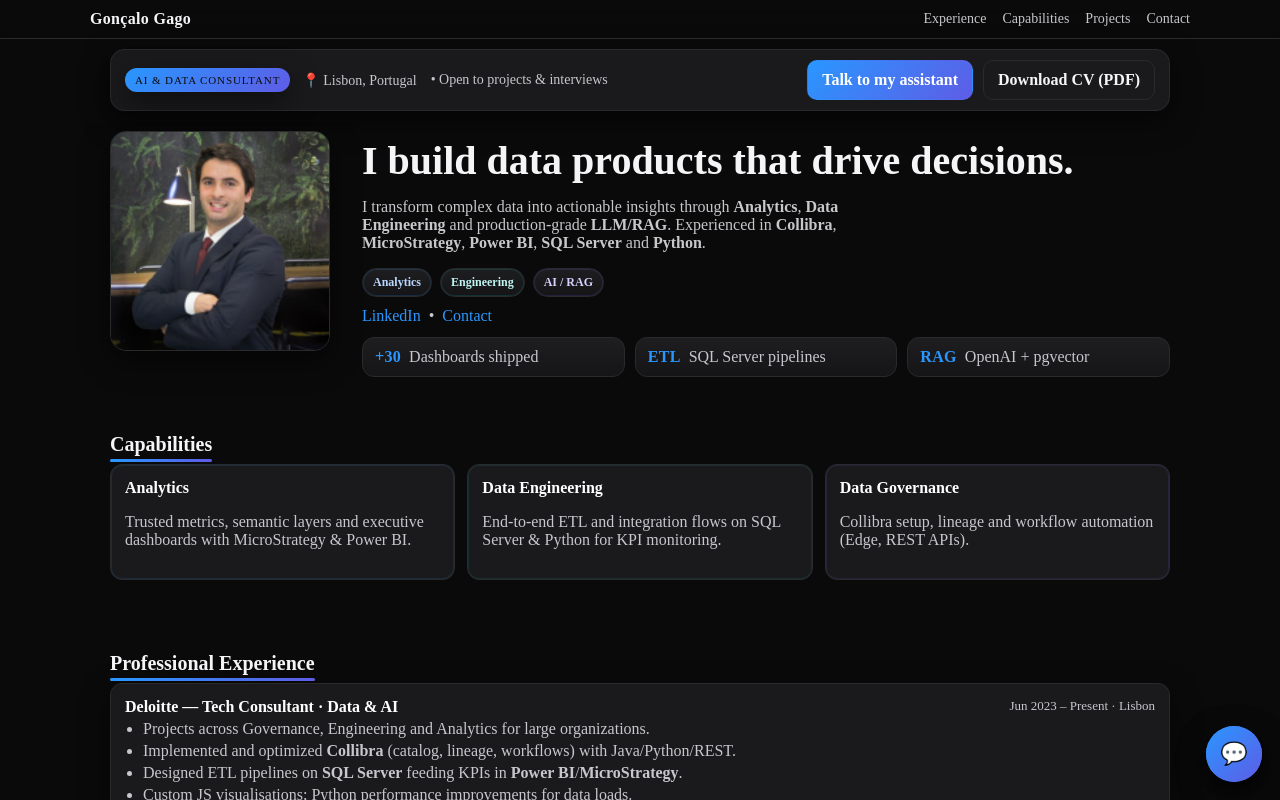
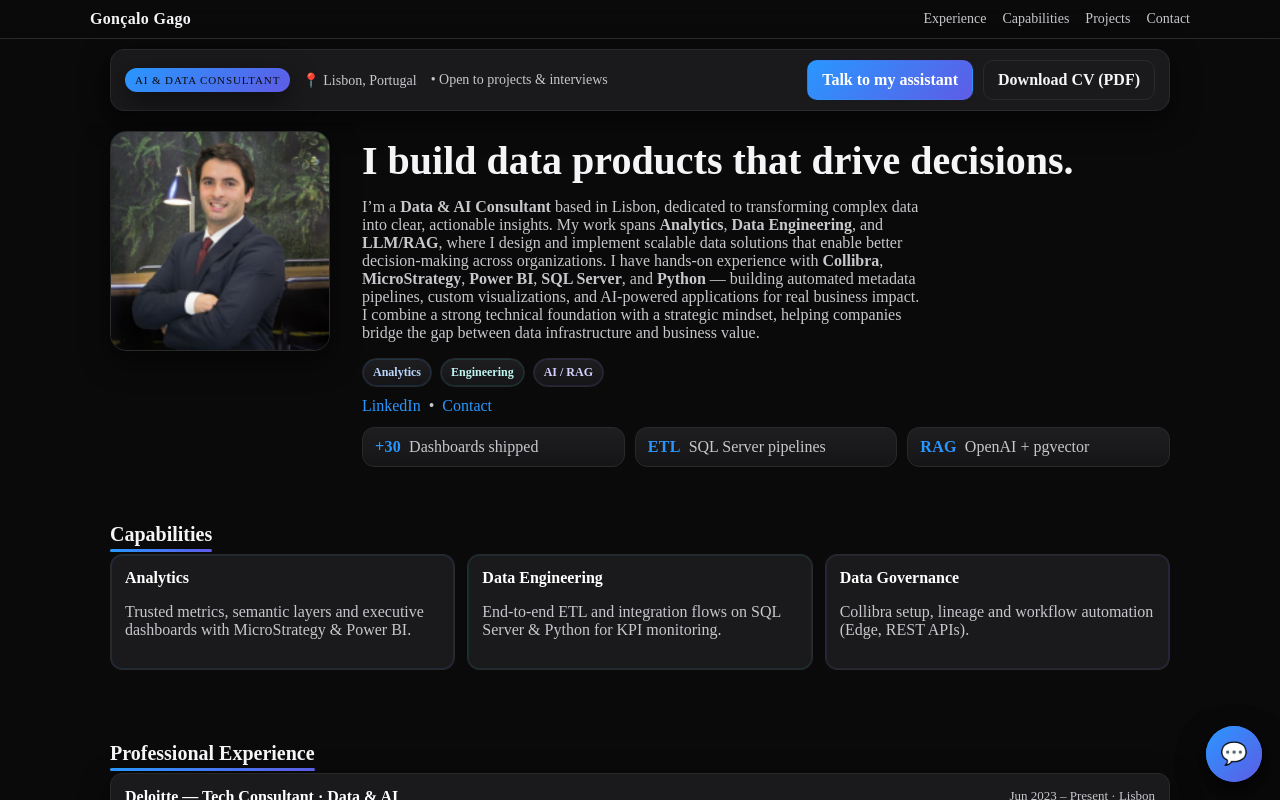
Before and after one commit to goncalogago1/curriculo, a Next.js app: page / in a window 1280 px wide. Shown: the top 800 px of the page. Built offline with nearby package versions, Linux system fonts and the light colour scheme.

Commit message:
fix: llllllllo teste teste de commit few

```diff
--- a/app/page.tsx
+++ b/app/page.tsx
@@ -52,8 +52,13 @@
           <div className="hero__content">
             <h1 id="title">I build data products that drive decisions.</h1>
             <p className="lede subtitle">
-              I transform complex data into actionable insights through <b>Analytics</b>, <b>Data Engineering</b> and production-grade <b>LLM/RAG</b>.
-              Experienced in <b>Collibra</b>, <b>MicroStrategy</b>, <b>Power BI</b>, <b>SQL Server</b> and <b>Python</b>.
+              I’m a <b>Data & AI Consultant</b> based in Lisbon, dedicated to transforming complex data into clear, actionable insights.
+              My work spans <b>Analytics</b>, <b>Data Engineering</b>, and <b>LLM/RAG</b>, where I design and implement
+              scalable data solutions that enable better decision-making across organizations.
+              I have hands-on experience with <b>Collibra</b>, <b>MicroStrategy</b>, <b>Power BI</b>, <b>SQL Server</b>, and <b>Python</b> —
+              building automated metadata pipelines, custom visualizations, and AI-powered applications for real business impact.
+              I combine a strong technical foundation with a strategic mindset, helping companies bridge the gap between
+              data infrastructure and business value.
             </p>
 
             <div className="chips" role="group" aria-label="Expertise">
```
